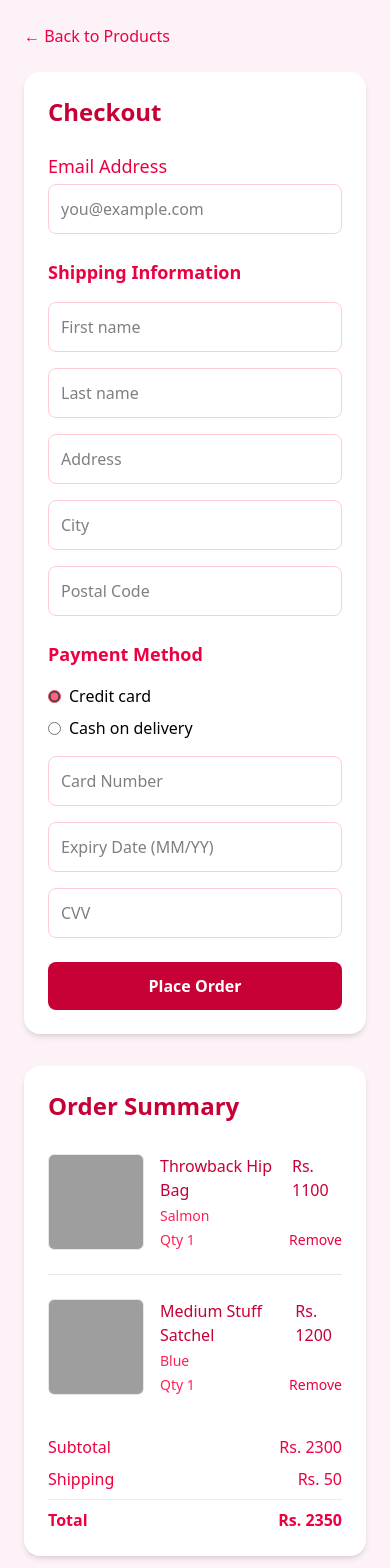
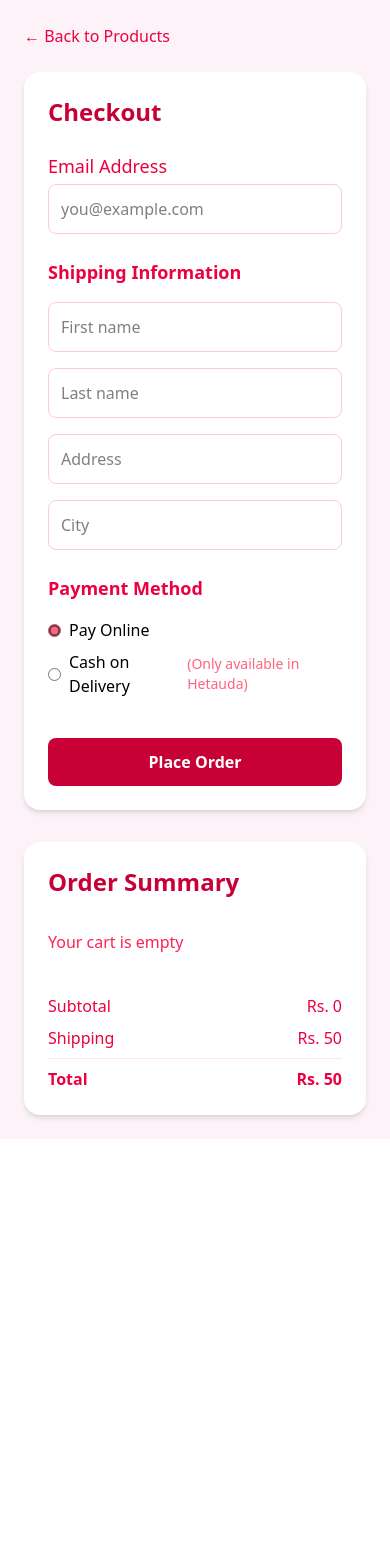
Before and after one commit to Nibedika-01/GoThrift2.0, a React (Vite) app: page /checkout in a window 390 px wide. Shown: the top 1568 px of the page. After the commit the page ends 1139 px from the top, so only its background shows below. Built offline with nearby package versions, Linux system fonts and the light colour scheme; grey boxes are pictures that could not be loaded.

Commit message:
CHECKOUT GAREKO

```diff
--- a/src/Pages/CheckoutPage.jsx
+++ b/src/Pages/CheckoutPage.jsx
@@ -1,16 +1,102 @@
-import React, { useState } from "react";
+import React, { useState, useContext } from "react";
 import { Link } from "react-router-dom";
+import CartContext from "../CartContext";
 
 const Checkout = () => {
-    const [paymentMethod, setPaymentMethod] = useState("credit");
+    const { cart, removeFromCart } = useContext(CartContext);
+    const [paymentMethod, setPaymentMethod] = useState("online");
+    const [showPaymentPopup, setShowPaymentPopup] = useState(false);
+    const [showCityError, setShowCityError] = useState(false);
+    const [formData, setFormData] = useState({
+        email: "",
+        firstName: "",
+        lastName: "",
+        address: "",
+        city: "",
+    });
 
     const handlePaymentChange = (event) => {
         setPaymentMethod(event.target.value);
     };
 
+    const handleInputChange = (e) => {
+        const { name, value } = e.target;
+        setFormData((prev) => ({ ...prev, [name]: value }));
+    };
+
+    const handlePlaceOrder = () => {
+        if (paymentMethod === "cod") {
+            if (formData.city.toLowerCase() !== "hetauda") {
+                setShowCityError(true);
+                setTimeout(() => setShowCityError(false), 2000);
+                return;
+            }
+            // Proceed with COD order (e.g., show success message)
+            console.log("Order placed with Cash on Delivery");
+        } else if (paymentMethod === "online") {
+            setShowPaymentPopup(true);
+        }
+    };
+
+    const handlePayNow = () => {
+        // Mock payment processing (replace with actual payment gateway logic)
+        console.log("Processing online payment");
+        setShowPaymentPopup(false);
+    };
+
+    // Calculate subtotal
+    const subtotal = cart.reduce((sum, item) => sum + item.price * (item.quantity || 1), 0);
+    const shipping = 50;
+    const total = subtotal + shipping;
+
     return (
-
         <div className="bg-pink-50 min-h-screen p-6 font-sans">
+            {/* City Error Message */}
+            {showCityError && (
+                <div className="fixed bottom-4 left-1/2 transform -translate-x-1/2 bg-red-500 text-white px-4 py-2 rounded-md shadow-lg z-50 transition-opacity duration-300">
+                    Cash on Delivery is only available in Hetauda
+                </div>
+            )}
+            {/* Payment Popup */}
+            {showPaymentPopup && (
+                <div className="fixed inset-0 bg-black bg-opacity-50 z-50 flex items-center justify-center">
+                    <div className="bg-white p-6 rounded-lg max-w-md w-full relative">
+                        <h3 className="text-lg font-semibold text-rose-700 mb-4">Complete Payment</h3>
+                        <div className="flex flex-col gap-4">
+                            {/* Placeholder QR Code */}
+                            <img
+                                src="https://tailwindcss.com/plus-assets/img/ecommerce-images/product-page-01-related-product-01.jpg"
+                                alt="QR Code for Payment"
+                                className="w-full max-w-xs mx-auto rounded-lg"
+                            />
+                            <p className="text-sm text-rose-500 text-center">
+                                Scan the QR code to complete your payment
+                            </p>
+                            {/* File Upload for Payment Proof */}
+                            <input
+                                type="file"
+                                accept="image/*"
+                                onChange={(e) => setPaymentProof(e.target.files[0])}
+                                className="p-3 border border-rose-200 rounded-lg w-full"
+                            />
+                        </div>
+                        <div className="mt-6 flex justify-end gap-4">
+                            <button
+                                onClick={() => setShowPaymentPopup(false)}
+                                className="px-4 py-2 bg-gray-300 text-gray-700 rounded-md hover:bg-gray-400 transition"
+                            >
+                                Close
+                            </button>
+                            <button
+                                onClick={handlePayNow}
+                                className="px-4 py-2 bg-rose-700 text-white rounded-md hover:bg-rose-600 transition"
+                            >
+                                Pay Now
+                            </button>
+                        </div>
+                    </div>
+                </div>
+            )}
             <Link to="/home" className="text-rose-600 hover:text-rose-500 mb-6 inline-block">
                 ← Back to Products
             </Link>
@@ -21,10 +107,15 @@ const Checkout = () => {
 
                     {/* Contact Information */}
                     <div className="mb-6">
-                        <label className="block text-lg text-rose-600 font-medium mb-1" htmlFor="email">Email Address</label>
+                        <label className="block text-lg text-rose-600 font-medium mb-1" htmlFor="email">
+                            Email Address
+                        </label>
                         <input
                             type="email"
                             id="email"
+                            name="email"
+                            value={formData.email}
+                            onChange={handleInputChange}
                             className="w-full p-3 rounded-lg border border-rose-200 focus:outline-none focus:ring-2 focus:ring-rose-300"
                             placeholder="you@example.com"
                         />
@@ -34,11 +125,34 @@ const Checkout = () => {
                     <div className="mb-6">
                         <h3 className="text-lg font-semibold text-rose-600 mb-4">Shipping Information</h3>
                         <div className="grid grid-cols-1 sm:grid-cols-2 gap-4">
-                            <input className="p-3 border border-rose-200 rounded-lg" placeholder="First name" />
-                            <input className="p-3 border border-rose-200 rounded-lg" placeholder="Last name" />
-                            <input className="p-3 border border-rose-200 rounded-lg sm:col-span-2" placeholder="Address" />
-                            <input className="p-3 border border-rose-200 rounded-lg" placeholder="City" />
-                            <input className="p-3 border border-rose-200 rounded-lg" placeholder="Postal Code" />
+                            <input
+                                name="firstName"
+                                value={formData.firstName}
+                                onChange={handleInputChange}
+                                className="p-3 border border-rose-200 rounded-lg"
+                                placeholder="First name"
+                            />
+                            <input
+                                name="lastName"
+                                value={formData.lastName}
+                                onChange={handleInputChange}
+                                className="p-3 border border-rose-200 rounded-lg"
+                                placeholder="Last name"
+                            />
+                            <input
+                                name="address"
+                                value={formData.address}
+                                onChange={handleInputChange}
+                                className="p-3 border border-rose-200 rounded-lg sm:col-span-2"
+                                placeholder="Address"
+                            />
+                            <input
+                                name="city"
+                                value={formData.city}
+                                onChange={handleInputChange}
+                                className="p-3 border border-rose-200 rounded-lg"
+                                placeholder="City"
+                            />
                         </div>
                     </div>
 
@@ -50,37 +164,35 @@ const Checkout = () => {
                                 <input
                                     type="radio"
                                     name="payment"
-                                    value="credit"
-                                    checked={paymentMethod === "credit"}
+                                    value="online"
+                                    checked={paymentMethod === "online"}
                                     onChange={handlePaymentChange}
                                     className="mr-2 accent-rose-400"
                                 />
-                                Credit card
+                                Pay Online
                             </label>
                             <label className="flex items-center">
                                 <input
                                     type="radio"
                                     name="payment"
-                                    value="paypal"
-                                    checked={paymentMethod === "paypal"}
+                                    value="cod"
+                                    checked={paymentMethod === "cod"}
                                     onChange={handlePaymentChange}
                                     className="mr-2 accent-rose-400"
                                 />
-                                Cash on delivery
+                                Cash on Delivery
+                                <span className="ml-2 text-sm text-rose-400">
+                                    (Only available in Hetauda)
+                                </span>
                             </label>
                         </div>
-
-                        {paymentMethod === "credit" && (
-                            <div className="grid grid-cols-1 sm:grid-cols-2 gap-4">
-                                <input className="p-3 border border-rose-200 rounded-lg" placeholder="Card Number" />
-                                <input className="p-3 border border-rose-200 rounded-lg" placeholder="Expiry Date (MM/YY)" />
-                                <input className="p-3 border border-rose-200 rounded-lg" placeholder="CVV" />
-                            </div>
-                        )}
                     </div>
 
                     {/* Place Order Button */}
-                    <button className="mt-6 w-full bg-rose-700 text-white font-semibold py-3 rounded-lg hover:bg-rose-600 transition">
+                    <button
+                        onClick={handlePlaceOrder}
+                        className="mt-6 w-full bg-rose-700 text-white font-semibold py-3 rounded-lg hover:bg-rose-600 transition"
+                    >
                         Place Order
                     </button>
                 </div>
@@ -91,73 +203,63 @@ const Checkout = () => {
                     <div className="mt-8">
                         <div className="flow-root">
                             <ul role="list" className="-my-6 divide-y divide-gray-200">
-                                <li className="flex py-6">
+                                {cart.length === 0 ? (
+                                    <li className="py-6 text-rose-500">Your cart is empty</li>
+                                ) : (
+                                    cart.map((product) => (
+                                        <li key={product.id} className="flex py-6">
                                             <div className="size-24 shrink-0 overflow-hidden rounded-md border border-gray-200">
-                                        <img src="https://tailwindcss.com/plus-assets/img/ecommerce-images/shopping-cart-page-04-product-01.jpg" alt="Salmon orange fabric pouch" className="size-full object-cover" />
+                                                <img
+                                                    src={product.image}
+                                                    alt={product.name}
+                                                    className="size-full object-cover"
+                                                />
                                             </div>
                                             <div className="ml-4 flex flex-1 flex-col">
                                                 <div>
                                                     <div className="flex justify-between text-base font-medium text-rose-700">
                                                         <h3>
-                                                    <Link to="#">Throwback Hip Bag</Link>
+                                                            <Link to={`/product/${product.id}`}>{product.name}</Link>
                                                         </h3>
-                                                <p className="ml-4">Rs. 1100</p>
+                                                        <p className="ml-4">Rs. {product.price}</p>
                                                     </div>
-                                            <p className="mt-1 text-sm text-rose-500">Salmon</p>
+                                                    <p className="mt-1 text-sm text-rose-500">{product.color}</p>
                                                 </div>
                                                 <div className="flex flex-1 items-end justify-between text-sm">
-                                            <p className="text-rose-500">Qty 1</p>
+                                                    <p className="text-rose-500">Qty {product.quantity || 1}</p>
                                                     <div className="flex">
-                                                <button type="button" className="font-medium text-rose-600 hover:text-rose-500 cursor-pointer">Remove</button>
+                                                        <button
+                                                            type="button"
+                                                            onClick={() => removeFromCart(product.id)}
+                                                            className="font-medium text-rose-600 hover:text-rose-500 cursor-pointer"
+                                                        >
+                                                            Remove
+                                                        </button>
                                                     </div>
                                                 </div>
                                             </div>
                                         </li>
-
-                                <li className="flex py-6">
-                                    <div className="size-24 shrink-0 overflow-hidden rounded-md border border-gray-200">
-                                        <img src="https://tailwindcss.com/plus-assets/img/ecommerce-images/shopping-cart-page-04-product-02.jpg" alt="Blue canvas satchel" className="size-full object-cover" />
-                                    </div>
-                                    <div className="ml-4 flex flex-1 flex-col">
-                                        <div>
-                                            <div className="flex justify-between text-base font-medium text-rose-700">
-                                                <h3>
-                                                    <Link to="#">Medium Stuff Satchel</Link>
-                                                </h3>
-                                                <p className="ml-4">Rs. 1200</p>
-                                            </div>
-                                            <p className="mt-1 text-sm text-rose-500">Blue</p>
-                                        </div>
-                                        <div className="flex flex-1 items-end justify-between text-sm">
-                                            <p className="text-rose-500">Qty 1</p>
-                                            <div className="flex">
-                                                <button type="button" className="font-medium text-rose-600 hover:text-rose-500">Remove</button>
-                                            </div>
-                                        </div>
-                                    </div>
-                                </li>
-
-                                {/* More items... */}
+                                    ))
+                                )}
                             </ul>
 
                             <div className="mt-10 space-y-2 text-rose-600">
                                 <div className="flex justify-between">
                                     <p>Subtotal</p>
-                                    <p>Rs. 2300</p>
+                                    <p>Rs. {subtotal}</p>
                                 </div>
                                 <div className="flex justify-between">
                                     <p>Shipping</p>
-                                    <p>Rs. 50</p>
+                                    <p>Rs. {shipping}</p>
                                 </div>
                                 <div className="flex justify-between font-bold border-t border-rose-100 pt-2">
                                     <p>Total</p>
-                                    <p>Rs. 2350</p>
+                                    <p>Rs. {total}</p>
                                 </div>
                             </div>
                         </div>
                     </div>
                 </div>
-
             </div>
         </div>
     );
```
Also changed, not shown: src/Components/HomePage/HeroHomePage.jsx (+10 -2 lines). Lines whose indentation alone changed are shown as unchanged.
